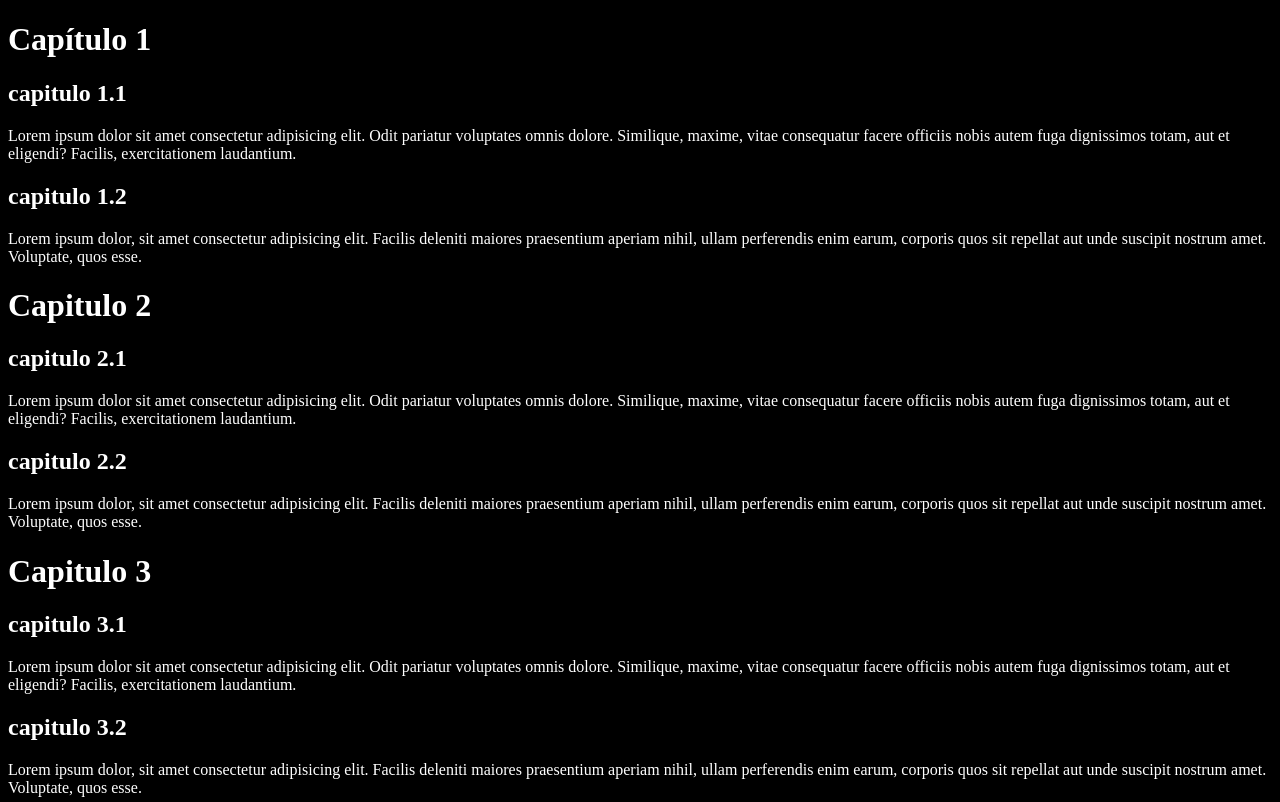
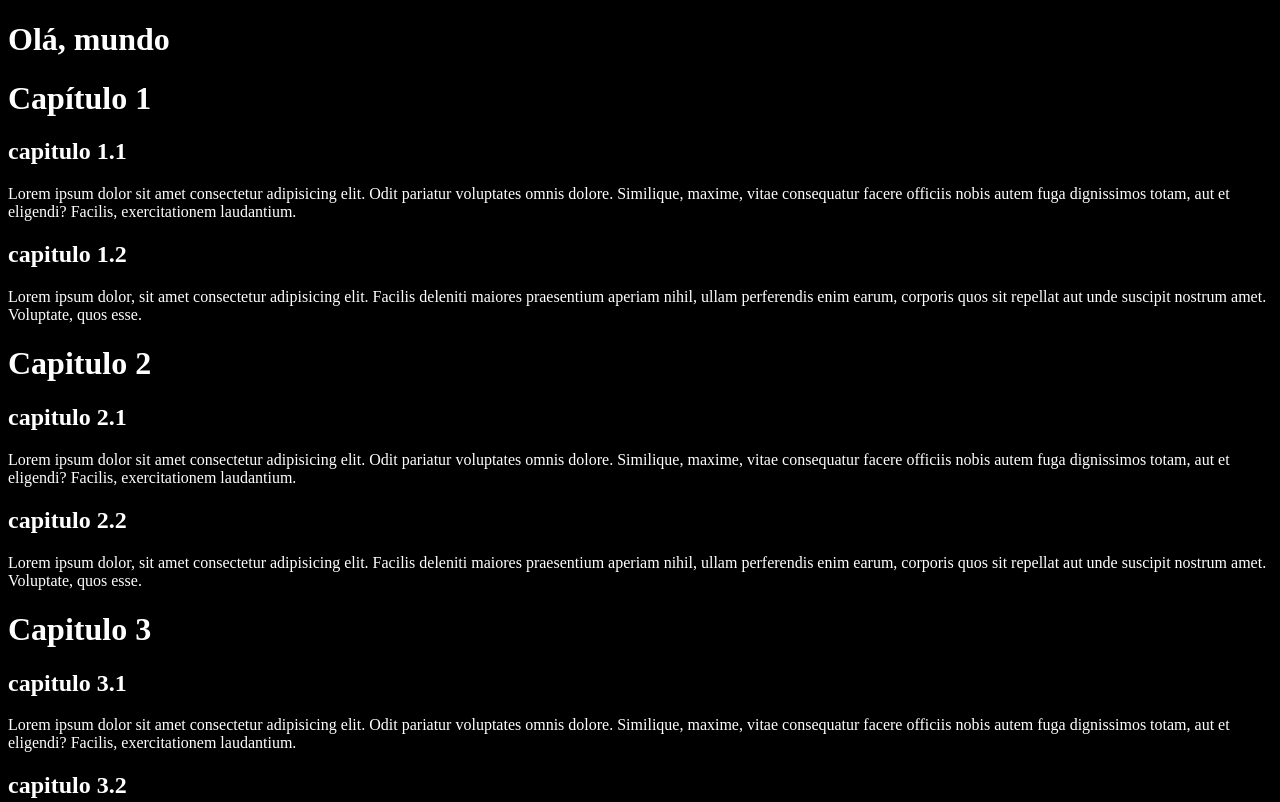
Before and after one commit to javorskinha/curso-git-1, a plain HTML site: page index.html in a window 1280 px wide. Shown: the top 802 px of the page. Drawn offline with Linux system fonts and the light colour scheme.

Commit message:
funcionalidade-x

```diff
--- a/index.html
+++ b/index.html
@@ -7,6 +7,7 @@
     <title>Teste Git - Github</title>
 </head>
 <body>
+    <h1>Olá, mundo</h1>
     <h1>Capítulo 1 </h1>
     <h2>capitulo 1.1</h2>
     <p>Lorem ipsum dolor sit amet consectetur adipisicing elit. Odit pariatur voluptates omnis dolore. Similique, maxime, vitae consequatur facere officiis nobis autem fuga dignissimos totam, aut et eligendi? Facilis, exercitationem laudantium.</p>
```
